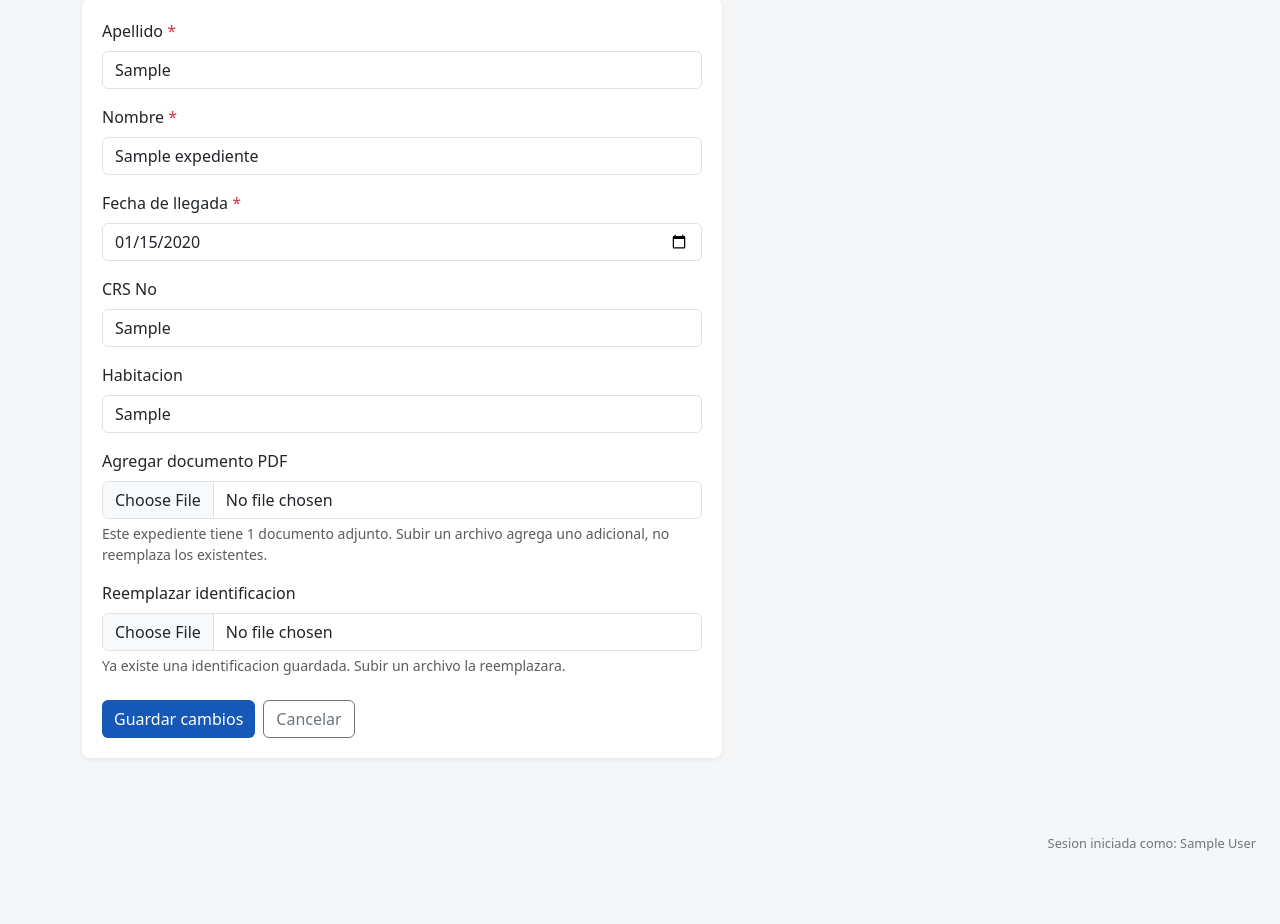
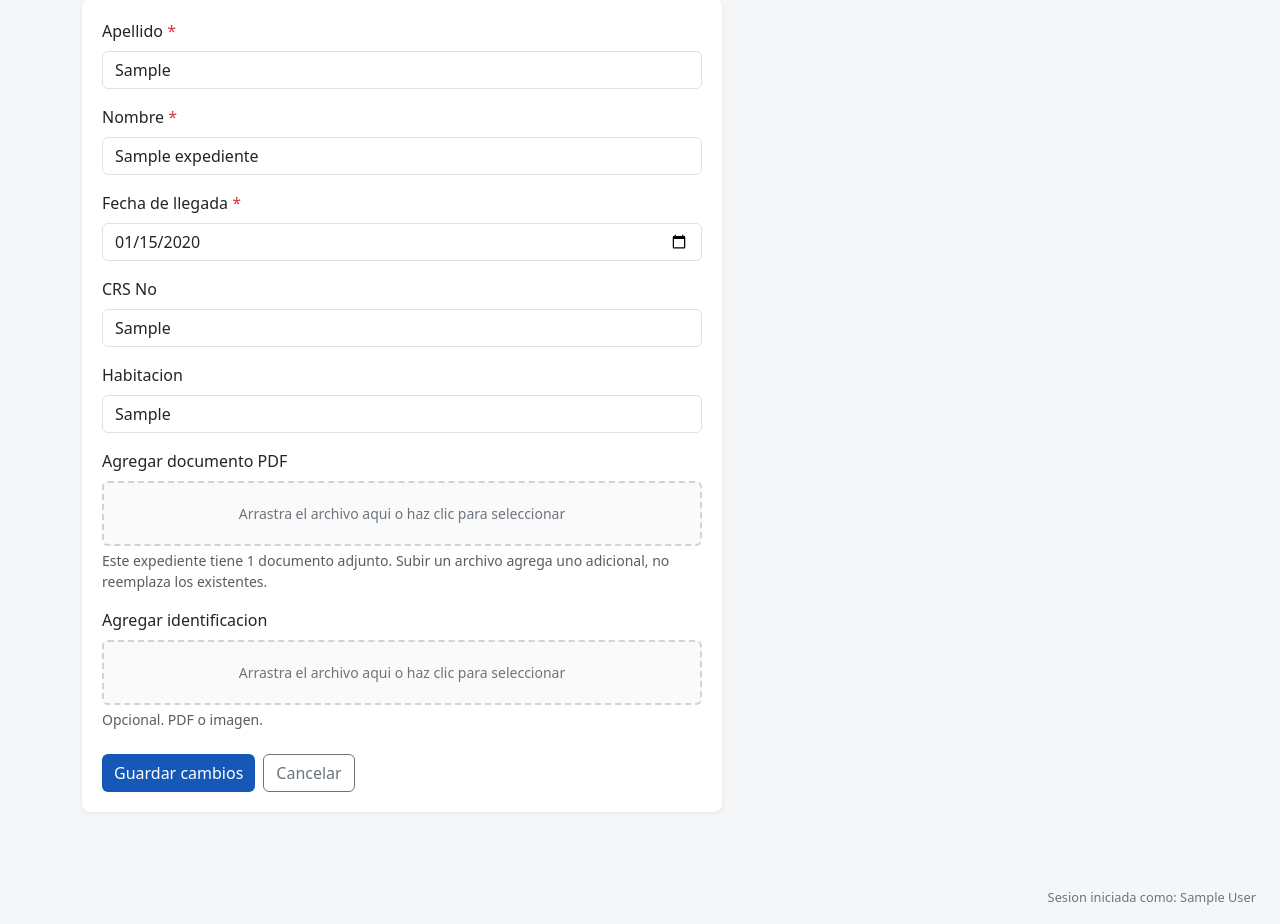
Before and after one commit to emancilla01/checkin-io, a PHP site: page /expediente_editar.php?id=1 in a window 1280 px wide. Shown: the part 147-1071 px from the top of the page. Before the commit the page ends 998 px from the top, so only its background shows below. Run offline with PHP 8.4, Linux system fonts and the light colour scheme; the visitor is signed in with stand-in values (Sample User, id 1); tables that the repository leaves empty hold one stand-in row (values such as "Sample post"); data that the repository does not hold is empty; a stand-in replaces the project's code that opens the database connection.

Commit message:
making improvements to expedientes, and id uploads in edit view,  before starting with signature

```diff
--- a/expediente_editar.php
+++ b/expediente_editar.php
@@ -189,10 +189,16 @@ if ($_SERVER['REQUEST_METHOD'] === 'POST') {
       </div>
 
       <div class="mb-3">
-        <label for="documento" class="form-label">Agregar documento PDF</label>
-        <input type="file" id="documento" name="documento" class="form-control"
-               accept="application/pdf">
-        <div class="form-text">
+        <label class="form-label">Agregar documento PDF</label>
+        <input type="file" id="documento" name="documento"
+               accept="application/pdf" style="display:none;">
+        <div class="io-upload-box"
+             data-upload-box
+             data-upload-input="#documento"
+             tabindex="0" role="button" aria-label="Subir documento PDF">
+          <span data-upload-filename>Arrastra el archivo aqui o haz clic para seleccionar</span>
+        </div>
+        <div class="form-text mt-1">
           <?php if ($doc_count === 0): ?>
             No hay documentos adjuntos aun. Subir uno lo agregara al expediente.
           <?php else: ?>
@@ -203,16 +209,16 @@ if ($_SERVER['REQUEST_METHOD'] === 'POST') {
       </div>
 
       <div class="mb-4">
-        <label for="identificacion" class="form-label">Reemplazar identificacion</label>
-        <input type="file" id="identificacion" name="identificacion" class="form-control"
-               accept="application/pdf,image/*">
-        <div class="form-text">
-          <?php if (!empty($exp['identificacion_path'])): ?>
-            Ya existe una identificacion guardada. Subir un archivo la reemplazara.
-          <?php else: ?>
-            No hay identificacion guardada aun. Subir un archivo la agregara.
-          <?php endif; ?>
+        <label class="form-label">Agregar identificacion</label>
+        <input type="file" id="identificacion" name="identificacion"
+               accept="application/pdf,image/*" style="display:none;">
+        <div class="io-upload-box"
+             data-upload-box
+             data-upload-input="#identificacion"
+             tabindex="0" role="button" aria-label="Subir identificacion">
+          <span data-upload-filename>Arrastra el archivo aqui o haz clic para seleccionar</span>
         </div>
+        <div class="form-text mt-1">Opcional. PDF o imagen.</div>
       </div>
 
       <div class="d-flex gap-2">
@@ -226,6 +232,7 @@ if ($_SERVER['REQUEST_METHOD'] === 'POST') {
 </div>
 
 <script src="https://cdn.jsdelivr.net/npm/bootstrap@5.3.3/dist/js/bootstrap.bundle.min.js"></script>
+<script src="assets/js/upload-boxes.js"></script>
 <?php include __DIR__ . '/includes/footer.php'; ?>
 </body>
 </html>
```
Also changed, not shown: habitacion_update.php (added, +43 -0 lines), index.php (+47 -1 lines).
